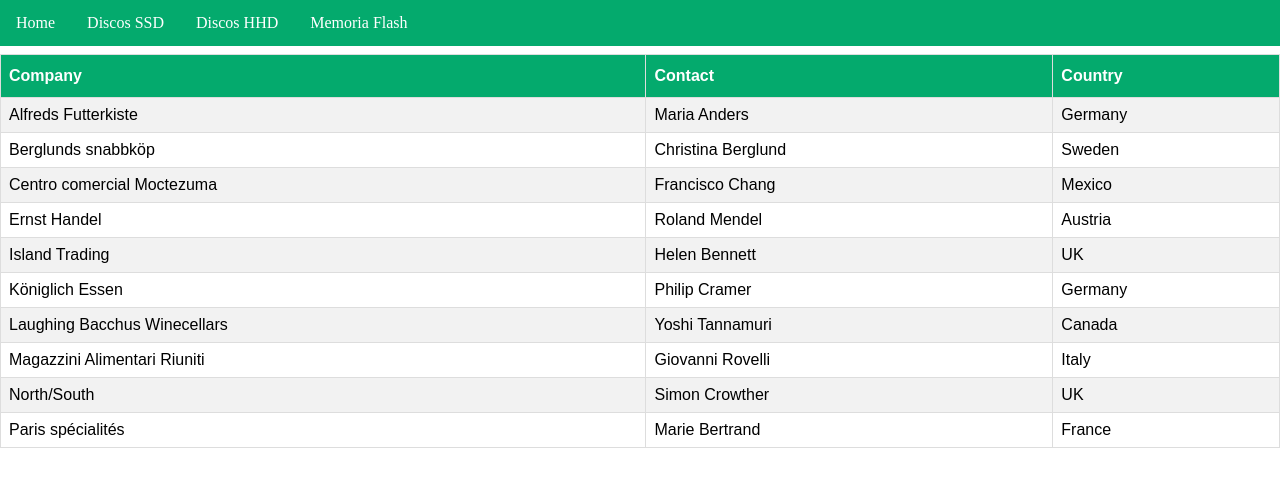
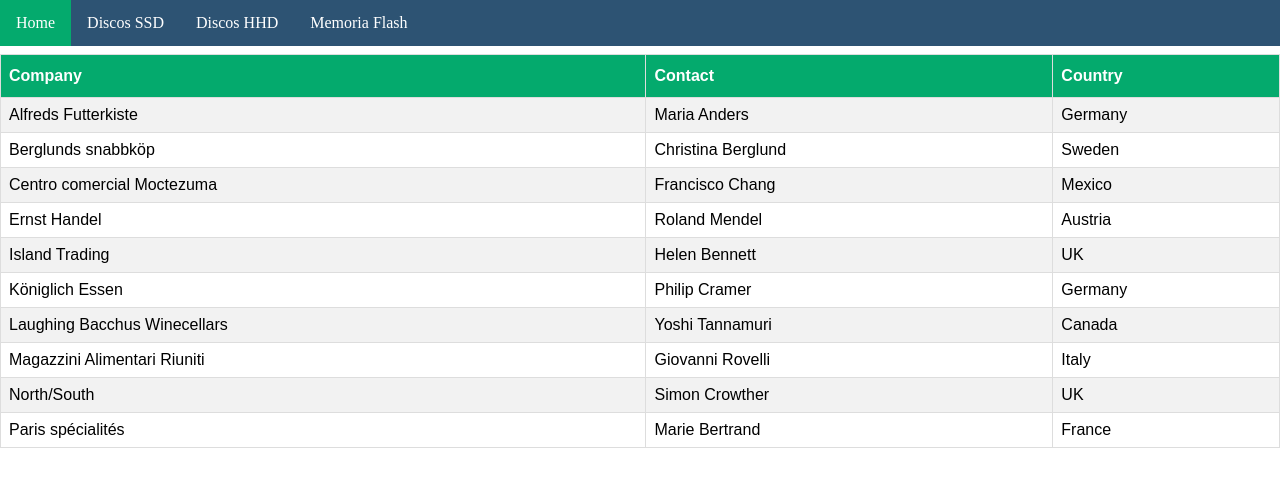
Before and after one commit to Mfornes10/Grupo2, a plain HTML site: page index.html in a window 1280 px wide. Drawn offline with Linux system fonts and the light colour scheme.

Commit message:
Update index.html

```diff
--- a/index.html
+++ b/index.html
@@ -31,7 +31,7 @@ ul {
   margin: 0;
   padding: 0;
   overflow: hidden;
-  background-color: #04AA6D;
+  background-color: #2d5373;
   position: fixed;
   top: 0;
   width: 100%;
```
